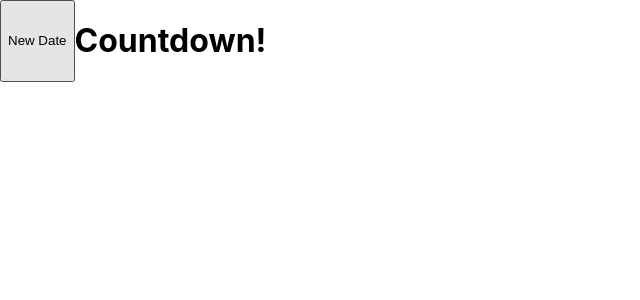
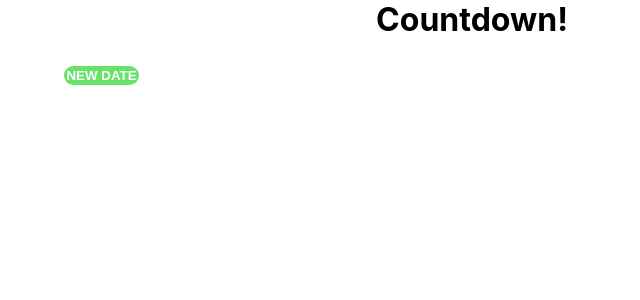
Before and after one commit to Wadboy70/Countdown-Timer, a React (Create React App) app in the folder client/: page / in a window 1280 px wide. Shown: the top 300 px of the page, without its empty margins (0-640 px from the left). Built offline with nearby package versions, Linux system fonts and the light colour scheme.

Commit message:
working on sliding css

```diff
--- a/client/src/App.css
+++ b/client/src/App.css
@@ -1,4 +1,15 @@
+:root{
+    --green: #68e268;
+    --pink: #FECEFF
+}
+*{
+    margin: 0;
+    padding: 0;
+}
 .main{
     display: flex;
     flex-flow: row;
 }
+.main > div{
+    height: 100%;
+}
--- a/client/src/App.js
+++ b/client/src/App.js
@@ -6,13 +6,21 @@ import "./App.css"
 
 const App = () => {
   const [showInputForm, setShowInputForm] = useState(false);
-  const [counterInfo, setCounterInfo] = useState(undefined);
+  const [counterInfo, setCounterInfo] = useState(null);
+  const [slide, setSlide] = useState("");
+  const closeForm = () =>{
+    setTimeout(() => {
+      setShowInputForm(false);
+    }, 1001);
+  }
   return (
     <>
       <div className = "main">
         <Sidebar
         setShowInputForm = {setShowInputForm}
         showInputForm = {showInputForm}
+        slide = {slide}
+        setSlide = {setSlide}
         ></Sidebar>
         <Stage
         counterInfo = {counterInfo}
@@ -22,7 +30,10 @@ const App = () => {
       <DateForm
       setShowInputForm = {setShowInputForm}
       showForm = {showInputForm}
+      closeForm = {closeForm}
       setCounterInfo = {setCounterInfo}
+      slide = {slide}
+      setSlide = {setSlide}
       ></DateForm>}
     </>
   );
--- a/client/src/components/Button/Button.css
+++ b/client/src/components/Button/Button.css
@@ -0,0 +1,14 @@
+.buttonStyle{
+    border: none;
+    border-radius: 15px;
+    padding: 1%;
+    font-weight: bold;
+    color: #fff;
+    text-transform: uppercase;
+}
+.green{
+    background-color: var(--green);
+}
+.pink{
+    background-color: var(--pink);
+}
--- a/client/src/components/Button/Button.js
+++ b/client/src/components/Button/Button.js
@@ -5,7 +5,7 @@ const Button = (props) =>{
     return(
         <button
         onClick = {props.do}
-        className = "buttonStyle">
+        className = {`buttonStyle ${props.color}`}>
             {props.name}
         </button>
     );
--- a/client/src/components/DateForm/DateForm.css
+++ b/client/src/components/DateForm/DateForm.css
@@ -0,0 +1,28 @@
+.dateForm{
+    display: flex;
+    flex-flow: column;
+    align-items: center;
+    justify-content: center;
+    position: absolute;
+    top: 0;
+    left: 0;
+    width: 100%;
+    height: 100%;
+    background-color: white;
+}
+.slideIn{
+    animation-name: slideIn;
+    animation-duration: 1000ms;
+}
+@keyframes slideIn{
+    0% {left: -100%;}
+    100% {left: 0}
+}
+.slideOut{
+    animation-name: slideOut;
+    animation-duration: 1000ms;
+}
+@keyframes slideOut{
+    0% {left: 0;}
+    100% {left: -100%}
+}
--- a/client/src/components/DateForm/DateForm.js
+++ b/client/src/components/DateForm/DateForm.js
@@ -1,7 +1,7 @@
 import React, { useState } from 'react';
 import './DateForm.css';
 import Months from '../../assets/Months.js';
-
+import Button from './../Button/Button'
 var setOption = (max, toPush) => {
     var arr = [];
     for(var i = 0; i < max; i++){
@@ -43,9 +43,10 @@ const DateForm = (props) => {
         if(!dateInfo.name) setWarning("Please give this countdown a name!");
         else if (warning === ""){
             props.setCounterInfo(dateInfo); //passes date info to be used in countdown
-            props.setShowInputForm(false);
             setNameRefresh(nameRefresh+1);
             setDateInfo(null);
+            props.setSlide("slideOut");
+            props.closeForm();
         }
     }
     //Year Array
@@ -60,7 +61,7 @@ const DateForm = (props) => {
     const minutes = setOption(60,0);
     const seconds = setOption(60,0);
     return(
-        <>
+        <div className = {`dateForm ${props.slide}`}>
             <h2>new countdown</h2>
             <form>
                 <input
@@ -91,19 +92,19 @@ const DateForm = (props) => {
                     {seconds}
                 </select>
 
-                <button
-                type = "submit"
-                onClick = {(e) => {
+                <Button
+                do = {(e) => {
                         setWarning("");
                         e.preventDefault();
                         warningMessage();
                     }
-                }>
-                Submit</button>
-
+                }
+                name = "Submit"
+                color = "pink"
+                />
                 {warning && <p>{warning}</p>}
             </form>
-        </>
+        </div>
     );
 }
 
--- a/client/src/components/Sidebar/Sidebar.css
+++ b/client/src/components/Sidebar/Sidebar.css
@@ -0,0 +1,4 @@
+.sidebar{
+    padding: 5%;
+    flex-grow: 1;
+}
--- a/client/src/components/Sidebar/Sidebar.js
+++ b/client/src/components/Sidebar/Sidebar.js
@@ -4,10 +4,16 @@ import "./Sidebar.css";
 
 const Sidebar = (props) => {
     return (
-            <Button
-                do = {() => props.setShowInputForm(!props.showInputForm)}
-                name = "New Date"
-            />
+            <div className = "sidebar">
+                <Button
+                    do = {() => {
+                        props.setShowInputForm(!props.showInputForm);
+                        props.setSlide("slideIn");
+                    }}
+                    name = "New Date"
+                    color = "green"
+                />
+            </div>
     );
 }
 export default Sidebar;
--- a/client/src/components/Stage/Stage.css
+++ b/client/src/components/Stage/Stage.css
@@ -0,0 +1,3 @@
+.stage{
+    flex-grow: 4;
+}
```
